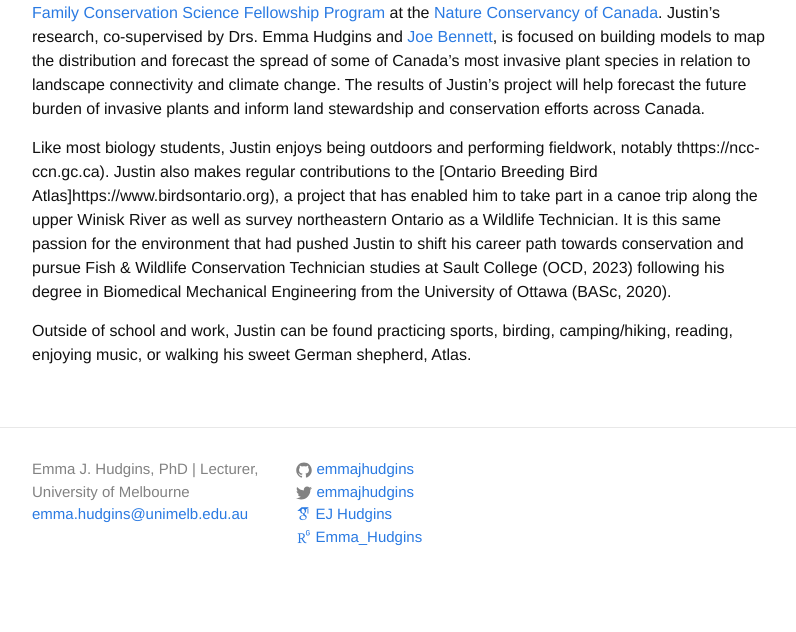
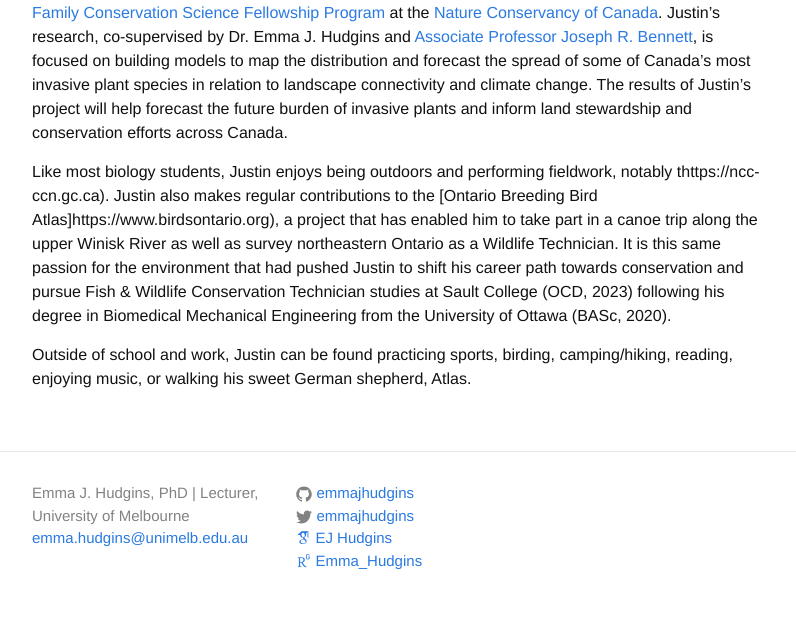
Before and after one commit to emmajhudgins/emmajhudgins.github.io, a Jekyll site: the page built from 02-rpeople.md, in a window 1280 px wide. Shown: the part 720-1352 px from the top of the page, without its empty margins (238-1034 px from the left). Built offline with Jekyll 4.4.1, drawn with Linux system fonts in a browser that asks for light colours; nearby versions of some CDN libraries; some web fonts are replaced; before the commit the page ends 1328 px from its top, so only the background shows below that.

Commit message:
name expansion

```diff
--- a/02-rpeople.md
+++ b/02-rpeople.md
@@ -13,7 +13,7 @@ order: 2
 <img src="/assets/justin.jpeg" alt="Justin along a beach" class="center-fit" width="500">
 
 
-Justin joined the team in our inaugural semester (September 2023) after being selected for the [Weston Family Conservation Science Fellowship Program](https://www.natureconservancy.ca/en/what-we-do/conservation-research/weston-fellowship.html) at the [Nature Conservancy of Canada](https://www.natureconservancy.ca/en/). Justin's research, co-supervised by Drs. Emma Hudgins and [Joe Bennett](https://carleton.ca/bennett-lab/), is focused on building models to map the distribution and forecast the spread of some of Canada's most invasive plant species in relation to landscape connectivity and climate change. The results of Justin's project will help forecast the future burden of invasive plants and inform land stewardship and conservation efforts across Canada.
+Justin joined the team in our inaugural semester (September 2023) after being selected for the [Weston Family Conservation Science Fellowship Program](https://www.natureconservancy.ca/en/what-we-do/conservation-research/weston-fellowship.html) at the [Nature Conservancy of Canada](https://www.natureconservancy.ca/en/). Justin's research, co-supervised by Dr. Emma J. Hudgins and [Associate Professor Joseph R. Bennett](https://carleton.ca/bennett-lab/), is focused on building models to map the distribution and forecast the spread of some of Canada's most invasive plant species in relation to landscape connectivity and climate change. The results of Justin's project will help forecast the future burden of invasive plants and inform land stewardship and conservation efforts across Canada.
 
 Like most biology students, Justin enjoys being outdoors and performing fieldwork, notably thttps://ncc-ccn.gc.ca). Justin also makes regular contributions to the [Ontario Breeding Bird Atlas]https://www.birdsontario.org), a project that has enabled him to take part in a canoe trip along the upper Winisk River as well as survey northeastern Ontario as a Wildlife Technician. It is this same passion for the environment that had pushed Justin to shift his career path towards conservation and pursue Fish & Wildlife Conservation Technician studies at Sault College (OCD, 2023) following his degree in Biomedical Mechanical Engineering from the University of Ottawa (BASc, 2020).
 
```
